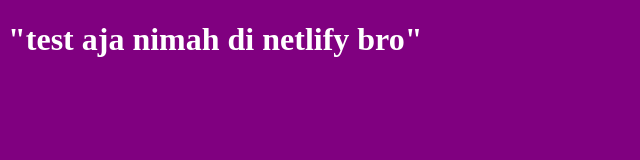
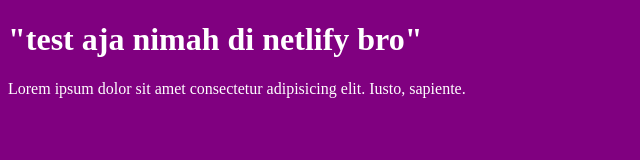
Before and after one commit to AtTajuddin/Saturday, a website: page index.html in a window 1280 px wide. Shown: the whole page, without its empty margins (0-640 px from the left). Drawn offline with Linux system fonts and the light colour scheme.

Commit message:
update index

```diff
--- a/index.html
+++ b/index.html
@@ -11,6 +11,7 @@
 
 <body>
   <h1> "test aja nimah di netlify bro"</h1>
+  <p>Lorem ipsum dolor sit amet consectetur adipisicing elit. Iusto, sapiente.</p>
 </body>
 
 </html>
```
Also changed, not shown: dist/index.html.
